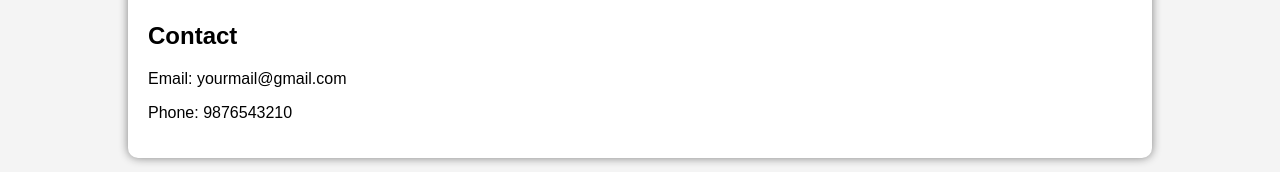
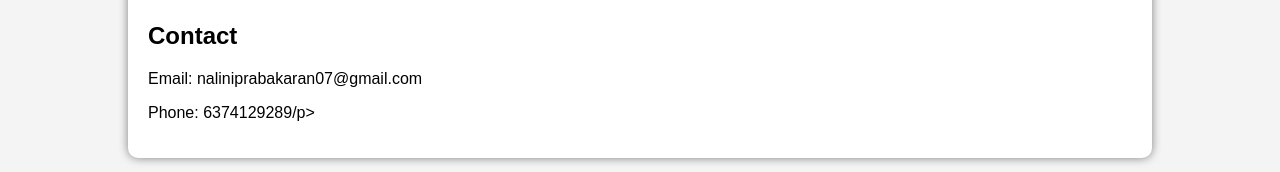
Before and after one commit to Nalini0704/html-portfolio, a plain HTML site: page index.html in a window 1280 px wide. Shown: the part 857-1029 px from the top of the page. Drawn offline with Linux system fonts and the light colour scheme.

Commit message:
Update contact information in index.html

```diff
--- a/index.html
+++ b/index.html
@@ -113,8 +113,8 @@
 
     <div class="card" id="contact">
         <h2>Contact</h2>
-        <p>Email: yourmail@gmail.com</p>
-        <p>Phone: 9876543210</p>
+        <p>Email: naliniprabakaran07@gmail.com</p>
+        <p>Phone: 6374129289/p>
     </div>
 
 </div>
```
